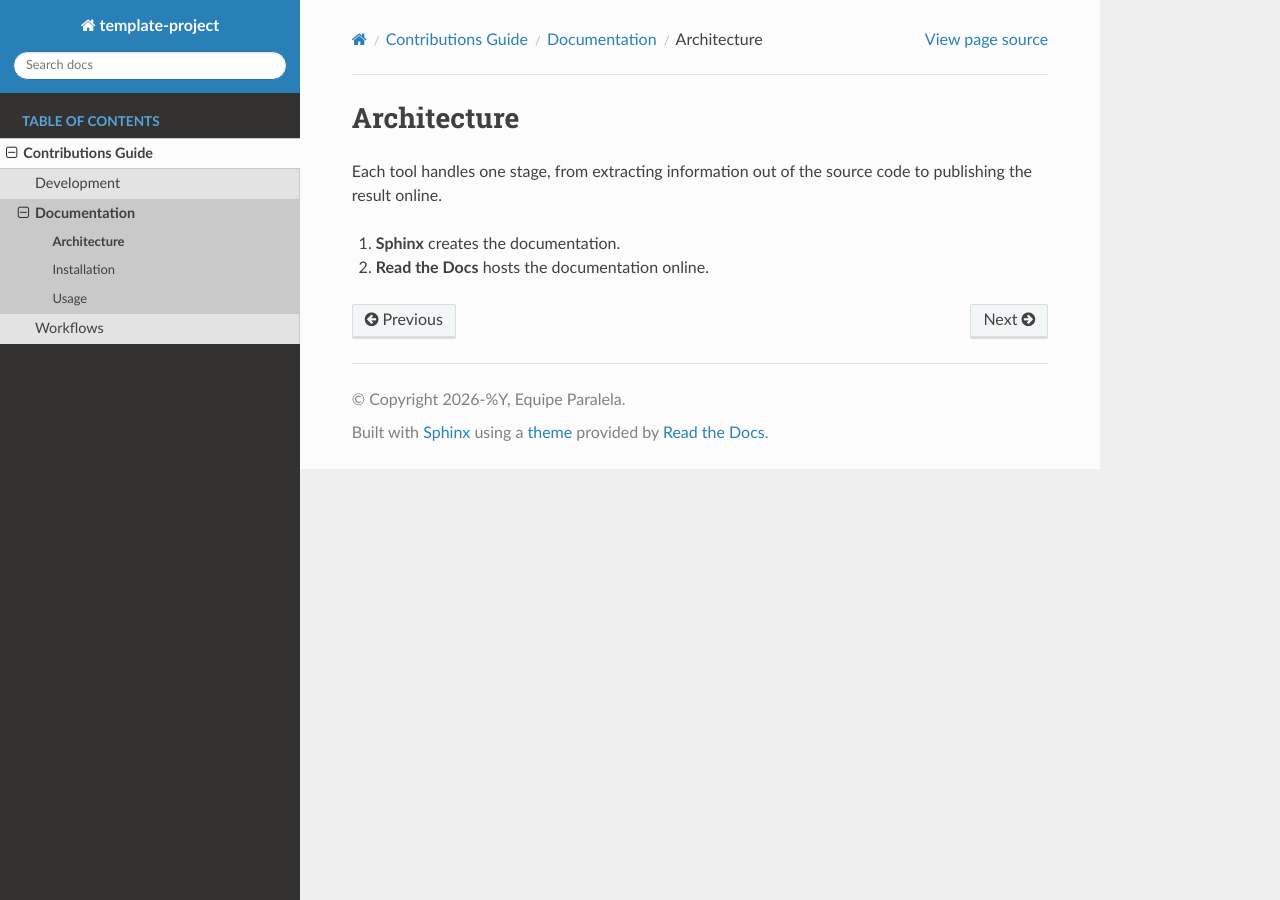
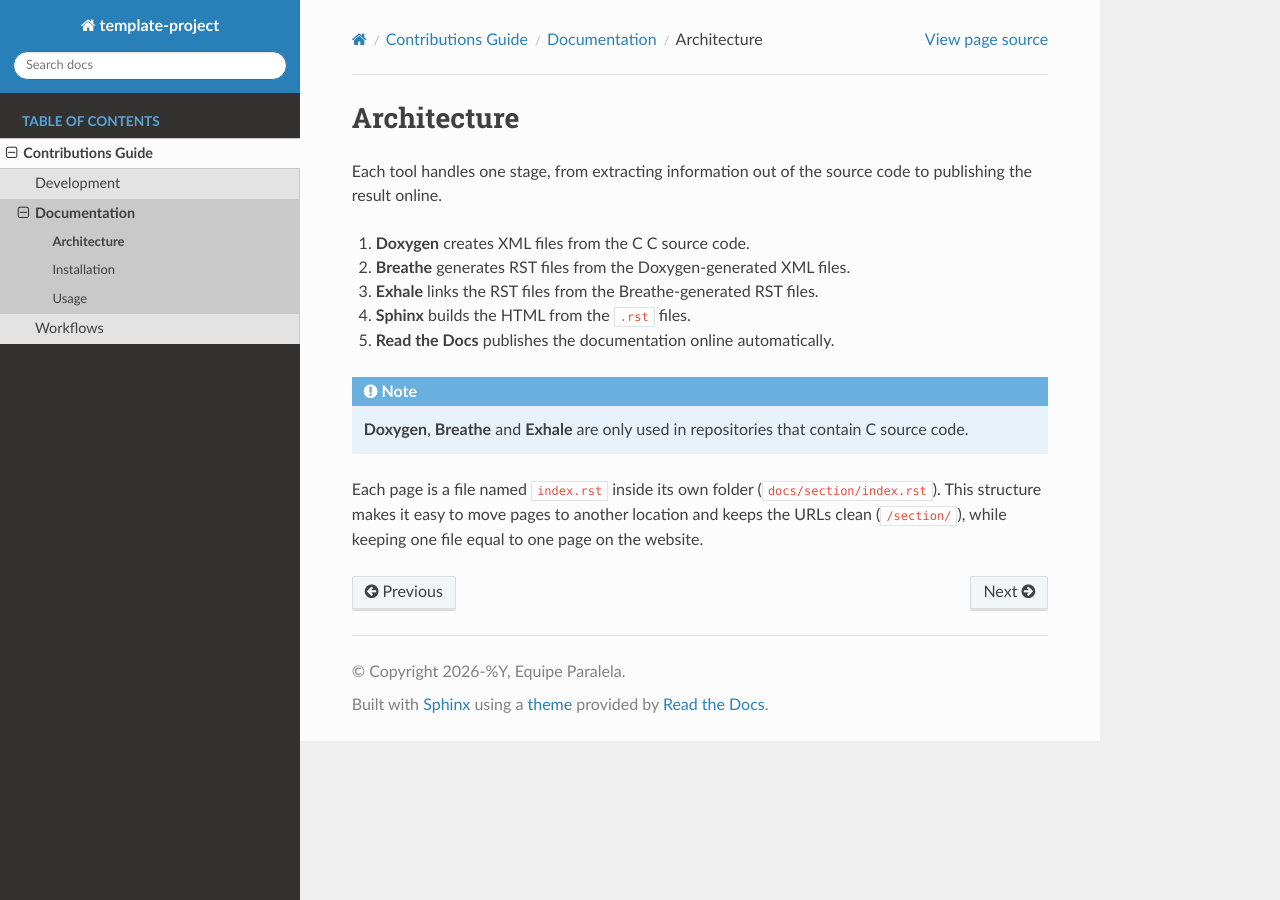
Before and after one commit to equipe-paralela/template, a Sphinx documentation site: the page built from docs/source/contribute/documentation/architecture/index.rst, in a window 1280 px wide. Built offline with Sphinx 7.4.7 and the Read the Docs theme 3.1.0, drawn with Linux system fonts in a browser that asks for light colours.

Commit message:
feat: clean docs structure (#10)

```diff
--- a/docs/requirements.txt
+++ b/docs/requirements.txt
@@ -1,4 +1,4 @@
 sphinx==9.1.0
 sphinx_design==0.7.0
+sphinx-rtd-theme==3.1.0
 sphinxcontrib_mermaid==2.1.0
-sphinx-rtd-theme==3.1.0
--- a/docs/source/conf.py
+++ b/docs/source/conf.py
@@ -15,9 +15,9 @@ release = 'v1.0.0'
 # https://www.sphinx-doc.org/en/master/usage/configuration.html#general-configuration
 
 extensions = [
+    'sphinx_design',
     'sphinx.ext.duration',
     "sphinx.ext.intersphinx",
-    'sphinx_design',
     'sphinxcontrib.mermaid',
 ]
 
--- a/docs/source/contribute/documentation/architecture/index.rst
+++ b/docs/source/contribute/documentation/architecture/index.rst
@@ -3,5 +3,13 @@ Architecture
 
 Each tool handles one stage, from extracting information out of the source code to publishing the result online.
 
-#. **Sphinx** creates the documentation.
-#. **Read the Docs** hosts the documentation online.
+#. **Doxygen** creates XML files from the C C source code.
+#. **Breathe** generates RST files from the Doxygen-generated XML files.
+#. **Exhale** links the RST files from the Breathe-generated RST files.
+#. **Sphinx** builds the HTML from the ``.rst`` files.
+#. **Read the Docs** publishes the documentation online automatically.
+
+.. note::
+    **Doxygen**, **Breathe** and **Exhale** are only used in repositories that contain C source code.
+
+Each page is a file named ``index.rst`` inside its own folder (``docs/section/index.rst``). This structure makes it easy to move pages to another location and keeps the URLs clean (``/section/``), while keeping one file equal to one page on the website.
--- a/docs/source/contribute/documentation/installation/index.rst
+++ b/docs/source/contribute/documentation/installation/index.rst
@@ -7,6 +7,9 @@ The documentation requires Sphinx and Doxygen, each with its dependencies.
 
 Doxygen
 -------
+
+.. note::
+    **Doxygen** is only used in repositories that contain C source code. If it is not the case, skip this section.
 
 Install Doxygen:
 
--- a/docs/source/contribute/workflows/pull-request/index.rst
+++ b/docs/source/contribute/workflows/pull-request/index.rst
@@ -13,7 +13,7 @@ Pull Request
 What It Does
 ------------
 
-This workflow verifies if Pull Request :ref:`commit-messages` and Name respects the required structure and adds labels based on the branch name and files modified.
+This workflow verifies if Pull Request name respects the required structure and adds labels based on the branch name and files modified.
 
 ..  tip::
     If no label is added, a comment suggesting labels will be added.
--- a/docs/source/contribute/workflows/sync-labels/index.rst
+++ b/docs/source/contribute/workflows/sync-labels/index.rst
@@ -30,4 +30,4 @@ When It Does
     :start-after: name:
     :end-before: concurrency:
 
-This workflow runs whenever there is a push to main in the .
+This workflow runs whenever there is a push to main in the ``labels.yml`` file.
```
Also changed, not shown: 1 other file.
